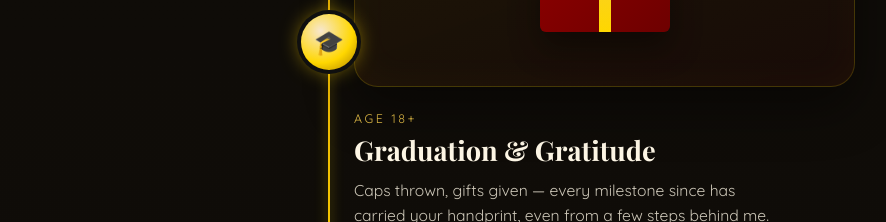
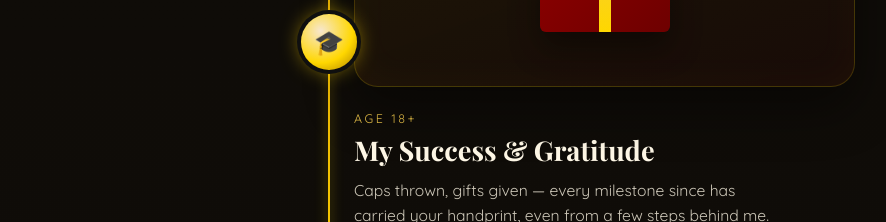
Before and after one commit to 211295avanyachoudhary-prog/HAPPYFATHERSDAY, a plain HTML site: page index.html in a window 1280 px wide. Shown: the part 3380-3602 px from the top of the page, without its empty margins (311-1197 px from the left). Drawn offline with nearby package versions, Linux system fonts and the light colour scheme; animation ran at ten frames a second; a web font is replaced by a local one.

Commit message:
Change heading from 'Graduation' to 'My Success'

```diff
--- a/index.html
+++ b/index.html
@@ -183,7 +183,7 @@
       </div>
       <div class="chapter-text">
         <p class="chapter-age">Age 18+</p>
-        <h3>Graduation & Gratitude</h3>
+        <h3>My Success & Gratitude</h3>
         <p>Caps thrown, gifts given — every milestone since has carried your handprint, even from a few steps behind me.</p>
       </div>
     </div>
```
